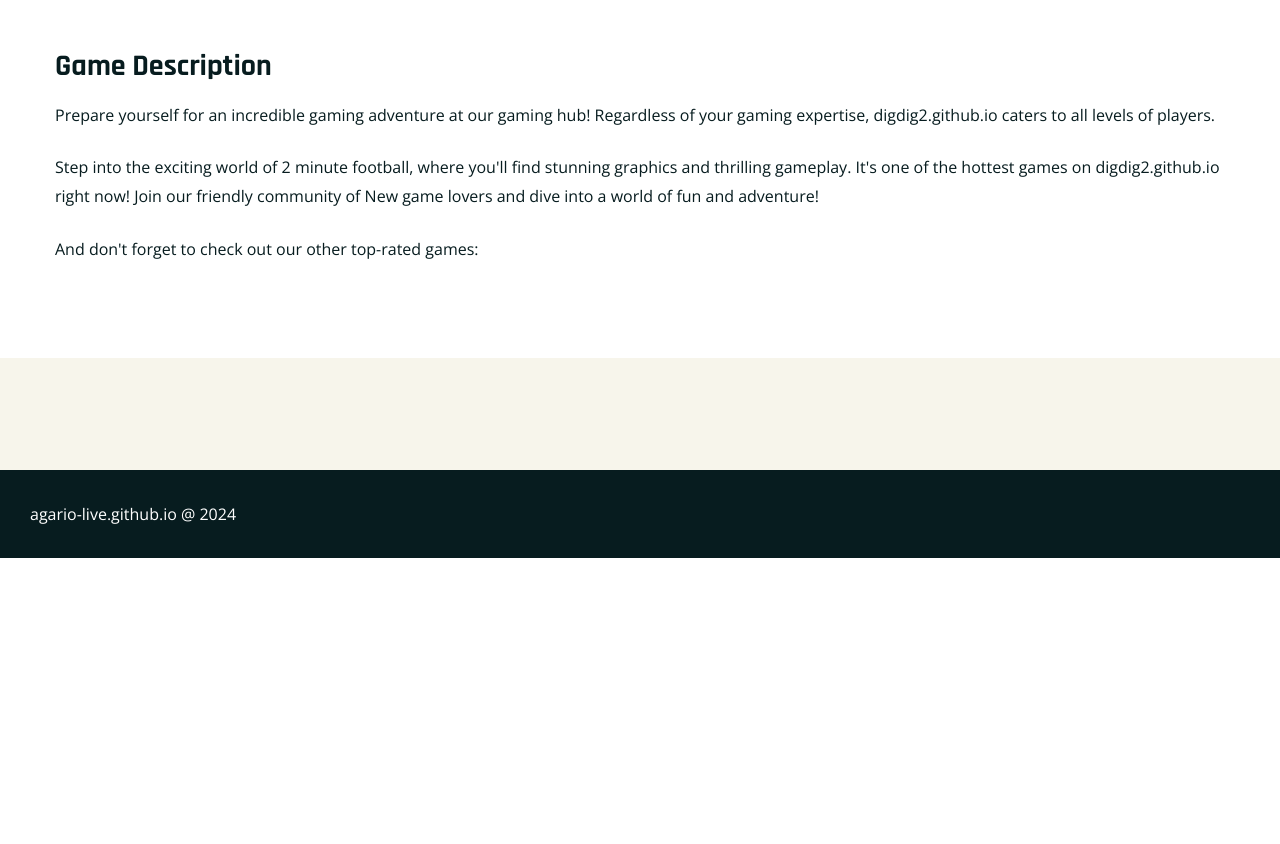
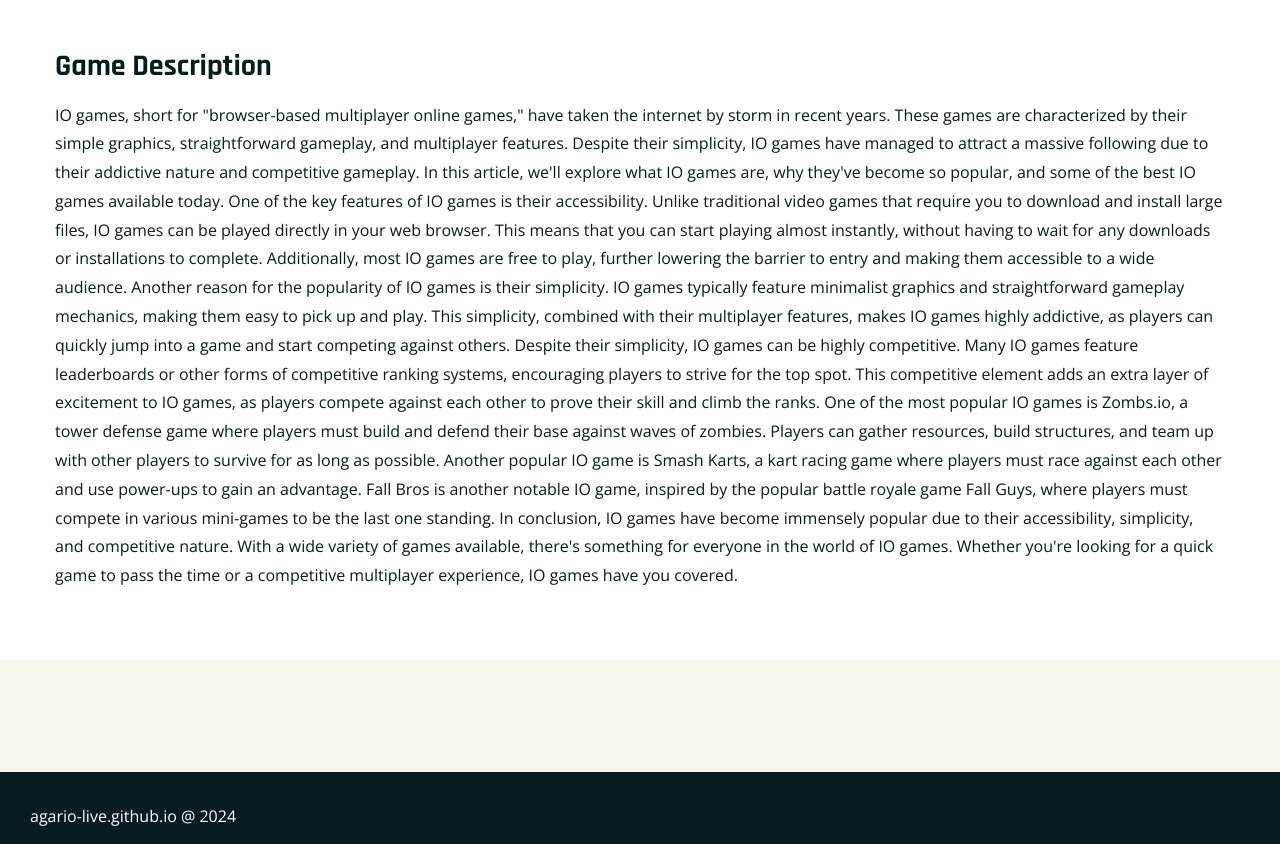
Before and after one commit to agario-live/agario-live.github.io, a plain HTML site: page play/index.html in a window 1280 px wide. Shown: the part 978-1822 px from the top of the page. Before the commit the page ends 1536 px from the top, so only its background shows below. Drawn offline with nearby package versions, Linux system fonts and the light colour scheme.

Commit message:
Update index.html

```diff
--- a/play/index.html
+++ b/play/index.html
@@ -518,25 +518,17 @@
 <div>
     <h2>Game Description</h2>
 
-                <p>Prepare yourself for an incredible gaming adventure at our gaming hub! Regardless of your gaming expertise, digdig2.github.io caters to all levels of players.</p>
+               IO games, short for "browser-based multiplayer online games," have taken the internet by storm in recent years. These games are characterized by their simple graphics, straightforward gameplay, and multiplayer features. Despite their simplicity, IO games have managed to attract a massive following due to their addictive nature and competitive gameplay. In this article, we'll explore what IO games are, why they've become so popular, and some of the best IO games available today.
 
-        <p>Step into the exciting world of 2 minute football, where you'll find stunning graphics and thrilling gameplay. It's one of the hottest games on digdig2.github.io right now! Join our friendly community of New game lovers and dive into a world of fun and adventure!</p>
+One of the key features of IO games is their accessibility. Unlike traditional video games that require you to download and install large files, IO games can be played directly in your web browser. This means that you can start playing almost instantly, without having to wait for any downloads or installations to complete. Additionally, most IO games are free to play, further lowering the barrier to entry and making them accessible to a wide audience.
 
-        <p>And don't forget to check out our other top-rated games:</p>
-        <ul> <!--
-        <li><a href='pack-a-bag.html'>Pack a bag</a></li>
-        <li><a href='craftomation-1.html'>Craftomation 1</a></li>
-        <li><a href='fnf-week-7.html'>FNF Week 7</a></li>
-        <li><a href='fnf-xe.html'>FNF vs XE</a></li>
-        <li><a href='car-eats-car-winter-adventure.html'>Car Eats Car: Winter Adventure</a></li>
-       --> </ul>
+Another reason for the popularity of IO games is their simplicity. IO games typically feature minimalist graphics and straightforward gameplay mechanics, making them easy to pick up and play. This simplicity, combined with their multiplayer features, makes IO games highly addictive, as players can quickly jump into a game and start competing against others.
 
+Despite their simplicity, IO games can be highly competitive. Many IO games feature leaderboards or other forms of competitive ranking systems, encouraging players to strive for the top spot. This competitive element adds an extra layer of excitement to IO games, as players compete against each other to prove their skill and climb the ranks.
 
+One of the most popular IO games is Zombs.io, a tower defense game where players must build and defend their base against waves of zombies. Players can gather resources, build structures, and team up with other players to survive for as long as possible. Another popular IO game is Smash Karts, a kart racing game where players must race against each other and use power-ups to gain an advantage. Fall Bros is another notable IO game, inspired by the popular battle royale game Fall Guys, where players must compete in various mini-games to be the last one standing.
 
-
-
-
-
+In conclusion, IO games have become immensely popular due to their accessibility, simplicity, and competitive nature. With a wide variety of games available, there's something for everyone in the world of IO games. Whether you're looking for a quick game to pass the time or a competitive multiplayer experience, IO games have you covered.
 
 
 
```
